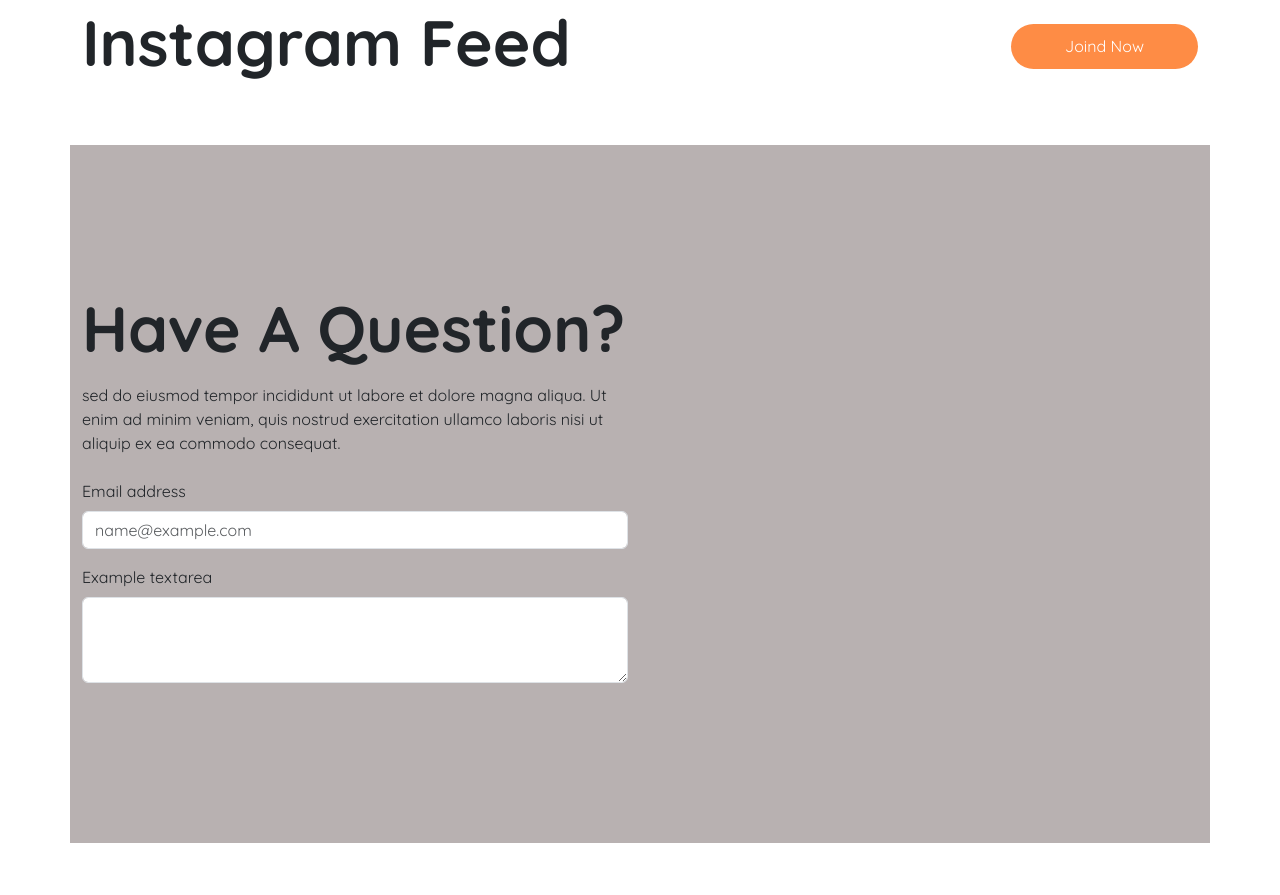
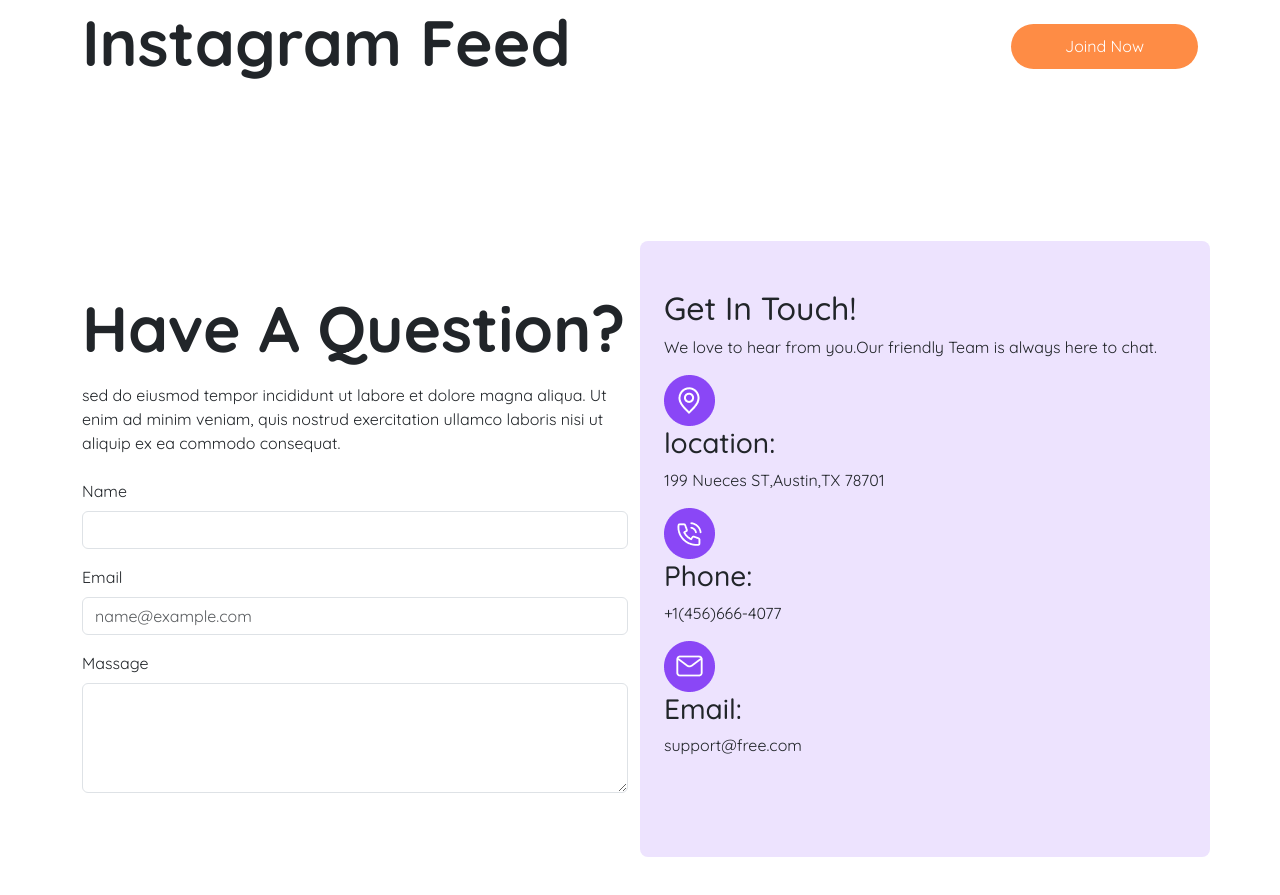
Before and after one commit to withrifat/Capturing-Moments-in-time, a plain HTML site: page index.html in a window 1280 px wide. Shown: the part 4142-5037 px from the top of the page. Before the commit the page ends 4985 px from the top, so only its background shows below. Drawn offline with nearby package versions, Linux system fonts and the light colour scheme; a web font is replaced by a local one.

Commit message:
complite have a question? section

```diff
--- a/index.html
+++ b/index.html
@@ -133,24 +133,58 @@
             </nav>
        </div>
        <!-- have a qustion -->
-       <div class="container mx-auto" style="background-color: #b8b1b1;">
-        <div class="row gap-5 gap-md-0 py-5">
+       <div class="container mx-auto" >
+        <div class="row gap-5 gap-md-0 py-5 ">
             <div class="col-12 col-md-6 py-5 my-5">
                 <h1 class="display-4 large-text">Have A Question?</h1>
                 <p class="py-2">sed do eiusmod tempor incididunt ut labore et dolore magna aliqua. Ut enim ad minim veniam, quis nostrud exercitation ullamco laboris nisi ut aliquip ex ea commodo consequat.</p>
                 <!-- this is form section -->
                 <div class="mb-3">
-                    <label for="exampleFormControlInput1" class="form-label">Email address</label>
+                    <label for="exampleFormControlInput1" class="form-label">Name</label>
+                    <input class="form-control" type="text" >
+                  </div>
+                <div class="mb-3">
+                    <label for="exampleFormControlInput1" class="form-label">Email</label>
                     <input type="email" class="form-control" id="exampleFormControlInput1" placeholder="name@example.com">
                   </div>
                   <div class="mb-3">
-                    <label for="exampleFormControlTextarea1" class="form-label">Example textarea</label>
-                    <textarea class="form-control" id="exampleFormControlTextarea1" rows="3"></textarea>
+                    <label for="exampleFormControlTextarea1" class="form-label">Massage</label>
+                    <textarea class="form-control" id="exampleFormControlTextarea1" rows="4"></textarea>
                   </div>
+            </div>
+            <!-- this is for get in touch -->
+            <div class="col-12 col-md-6 py-5 my-5 rounded-3 p-4" style="background-color: #ede3fe;">
+                <div>
+                    <h2>Get In Touch!</h2>
+                    <p>We love to hear from you.Our friendly Team is always here to chat.</p>
+                    <div>
+                        <img src="img/location.png" alt="">
+                        <div>
+                            <h3>location:</h3>
+                            <p>199 Nueces ST,Austin,TX 78701</p>
+                        </div>
+                    </div>
+                    <div>
+                        <img src="img/call.png" alt="">
+                        <div>
+                            <h3>Phone:</h3>
+                            <p>+1(456)666-4077</p>
+                        </div>
+                    </div>
+                    <div>
+                        <img src="img/email.png" alt="">
+                        <div>
+                            <h3>Email:</h3>
+                            <p>support@free.com</p>
+                        </div>
+                    </div>
+                </div>
             </div>
 
          </div>
         </div>
+        <!-- nav bar -->
+
     <script src="https://cdn.jsdelivr.net/npm/bootstrap@5.3.3/dist/js/bootstrap.bundle.min.js" integrity="sha384-YvpcrYf0tY3lHB60NNkmXc5s9fDVZLESaAA55NDzOxhy9GkcIdslK1eN7N6jIeHz" crossorigin="anonymous"></script>
 </body>
 </html>
```
